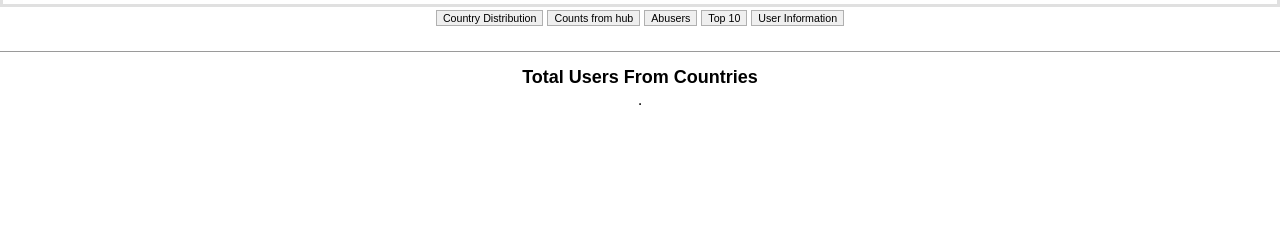
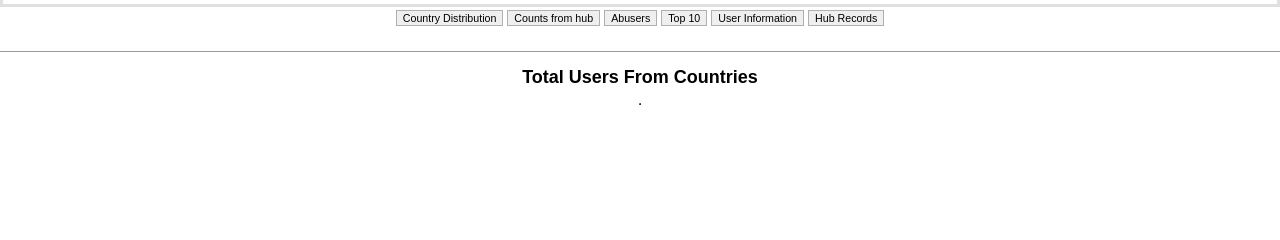
Before and after one commit to BackupTheBerlios/sqlbot, a PHP site: page /stats-hub.php in a window 1280 px wide. Shown: the part 111-351 px from the top of the page. Run offline with PHP 8.4, Linux system fonts and the light colour scheme; data that the repository does not hold is empty; some libraries are stand-ins or nearby versions.

Commit message:
Addition of Hub Records, with reset function

```diff
--- a/php-sqlbot/stats-hub.php
+++ b/php-sqlbot/stats-hub.php
@@ -24,6 +24,10 @@ $stats_page="stats-hub1.php";
 	<td nowrap>
 	<form action="stats-hub.php?select=userstats" method="post">
 	<input class="button" type="Submit" value="User Information" title="User Information"></form>
+	</td>
+	<td nowrap>
+	<form action="hub-records.php" method="post">
+	<input class="button" type="Submit" value="Hub Records" title="Hub Records"></form>
 	</td>
 </tr>
 </table>
```
